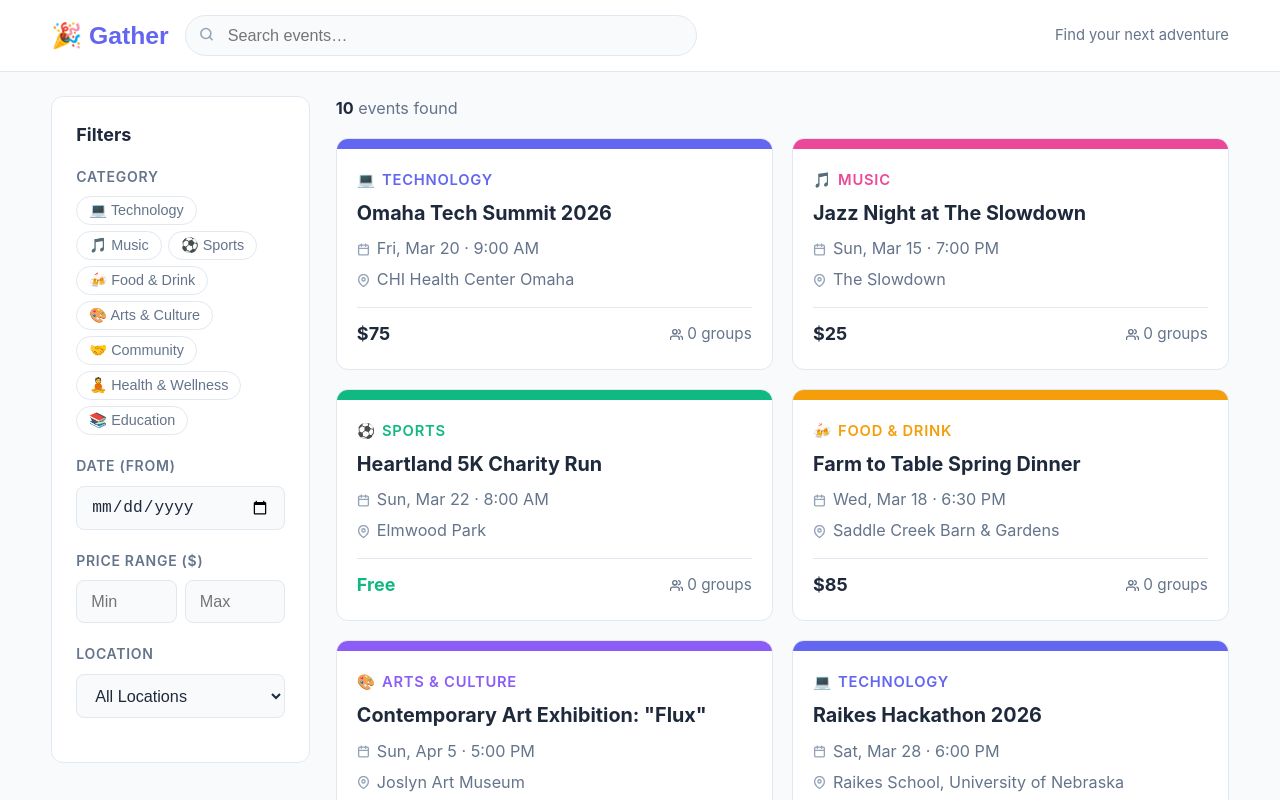
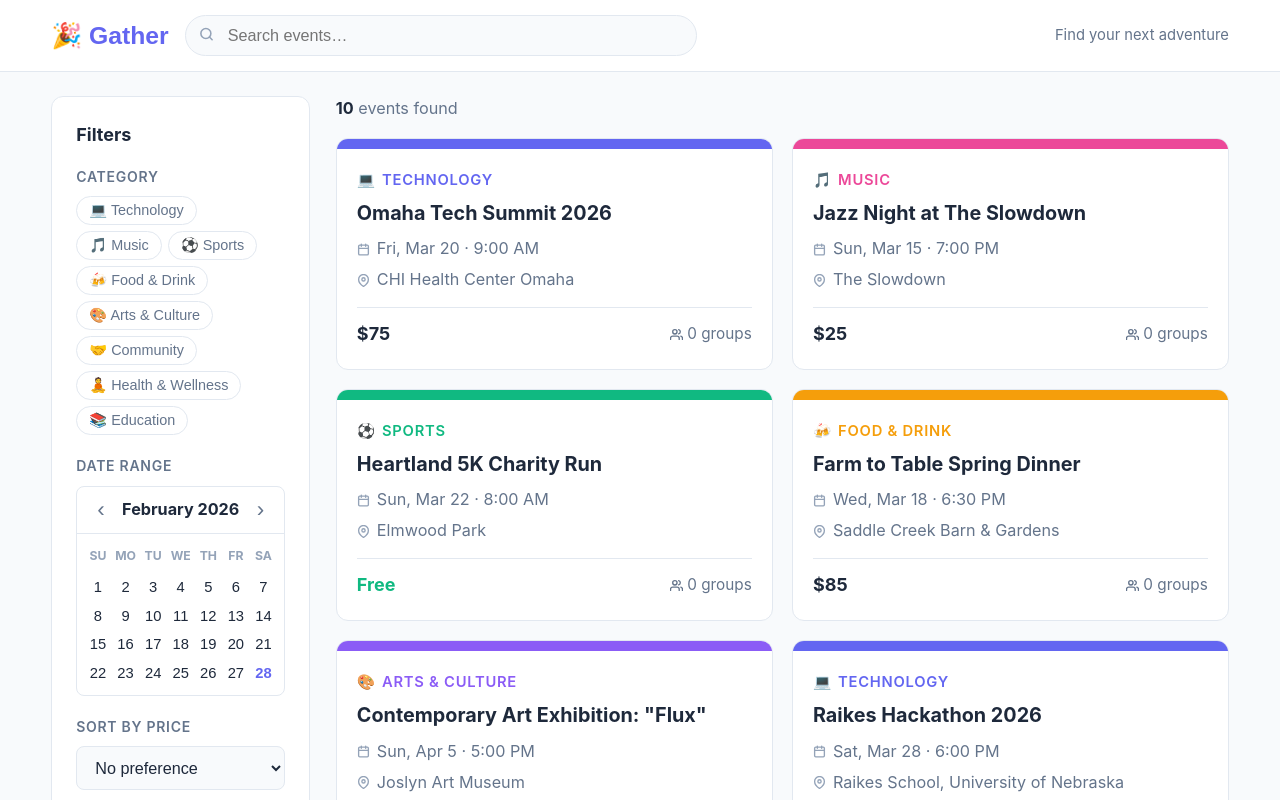
Before and after one commit to michaeldejournett/Raikes-Hacks-2026, a React (Vite) app in the folder frontend/: page / in a window 1280 px wide. Shown: the top 800 px of the page. Built offline with nearby package versions, Linux system fonts and the light colour scheme.

Commit message:
changed filtering

```diff
--- a/frontend/src/App.jsx
+++ b/frontend/src/App.jsx
@@ -7,9 +7,9 @@ import EventDetail from './components/EventDetail'
 
 const DEFAULT_FILTERS = {
   category: '',
-  date: '',
-  minPrice: '',
-  maxPrice: '',
+  dateFrom: '',
+  dateTo: '',
+  priceSort: '',
   location: '',
 }
 
@@ -24,15 +24,17 @@ export default function App() {
   // ── Filtering ──────────────────────────────────────────────
   const filteredEvents = useMemo(() => {
     const q = searchQuery.trim().toLowerCase()
-    return EVENTS.filter((ev) => {
+    const results = EVENTS.filter((ev) => {
       if (q && !ev.name.toLowerCase().includes(q) && !ev.description.toLowerCase().includes(q)) return false
       if (filters.category && ev.category !== filters.category) return false
       if (filters.location && ev.location !== filters.location) return false
-      if (filters.date && ev.date < filters.date) return false
-      if (filters.minPrice !== '' && ev.price < Number(filters.minPrice)) return false
-      if (filters.maxPrice !== '' && ev.price > Number(filters.maxPrice)) return false
+      if (filters.dateFrom && ev.date < filters.dateFrom) return false
+      if (filters.dateTo && ev.date > filters.dateTo) return false
       return true
     })
+    if (filters.priceSort === 'asc') results.sort((a, b) => a.price - b.price)
+    if (filters.priceSort === 'desc') results.sort((a, b) => b.price - a.price)
+    return results
   }, [searchQuery, filters])
 
   // ── Group handlers ─────────────────────────────────────────
--- /dev/null
+++ b/frontend/src/components/DateRangePicker.jsx
@@ -0,0 +1,110 @@
+import { useState } from 'react'
+
+const MONTHS = ['January','February','March','April','May','June',
+                 'July','August','September','October','November','December']
+const DAYS   = ['Su','Mo','Tu','We','Th','Fr','Sa']
+
+function toStr(date) {
+  const y = date.getFullYear()
+  const m = String(date.getMonth() + 1).padStart(2, '0')
+  const d = String(date.getDate()).padStart(2, '0')
+  return `${y}-${m}-${d}`
+}
+
+function formatDisplay(str) {
+  if (!str) return null
+  const [y, m, d] = str.split('-').map(Number)
+  return `${MONTHS[m - 1].slice(0, 3)} ${d}, ${y}`
+}
+
+export default function DateRangePicker({ dateFrom, dateTo, onChange }) {
+  const today = new Date()
+  const [view, setView] = useState(() => {
+    if (dateFrom) {
+      const [y, mo] = dateFrom.split('-').map(Number)
+      return new Date(y, mo - 1, 1)
+    }
+    return new Date(today.getFullYear(), today.getMonth(), 1)
+  })
+
+  const year  = view.getFullYear()
+  const month = view.getMonth()
+
+  // Build calendar grid
+  const firstDow     = new Date(year, month, 1).getDay()
+  const daysInMonth  = new Date(year, month + 1, 0).getDate()
+  const daysInPrev   = new Date(year, month, 0).getDate()
+
+  const cells = []
+  for (let i = firstDow - 1; i >= 0; i--)
+    cells.push({ ds: toStr(new Date(year, month - 1, daysInPrev - i)), other: true })
+  for (let d = 1; d <= daysInMonth; d++)
+    cells.push({ ds: toStr(new Date(year, month, d)), other: false })
+  let next = 1
+  while (cells.length % 7 !== 0)
+    cells.push({ ds: toStr(new Date(year, month + 1, next++)), other: true })
+
+  const handleClick = (ds) => {
+    if (!dateFrom || (dateFrom && dateTo)) {
+      // First click (or reset): set start
+      onChange({ dateFrom: ds, dateTo: '' })
+    } else {
+      // Second click: set end, auto-sort so from is always earlier
+      const from = ds < dateFrom ? ds : dateFrom
+      const to   = ds < dateFrom ? dateFrom : ds
+      onChange({ dateFrom: from, dateTo: to })
+    }
+  }
+
+  const todayStr = toStr(today)
+
+  return (
+    <div className="drp">
+      {/* Header */}
+      <div className="drp-header">
+        <button className="drp-nav" onClick={() => setView(new Date(year, month - 1, 1))}>‹</button>
+        <span className="drp-title">{MONTHS[month]} {year}</span>
+        <button className="drp-nav" onClick={() => setView(new Date(year, month + 1, 1))}>›</button>
+      </div>
+
+      {/* Day names */}
+      <div className="drp-grid">
+        {DAYS.map(d => <div key={d} className="drp-weekday">{d}</div>)}
+
+        {cells.map(({ ds, other }) => {
+          const isStart   = ds === dateFrom
+          const isEnd     = ds === dateTo
+          const inRange   = dateFrom && dateTo && ds > dateFrom && ds < dateTo
+          const isToday   = ds === todayStr
+
+          let cls = 'drp-day'
+          if (other)   cls += ' drp-other'
+          if (isStart) cls += ' drp-start'
+          if (isEnd)   cls += ' drp-end'
+          if (inRange) cls += ' drp-range'
+          if (isToday && !isStart && !isEnd) cls += ' drp-today'
+
+          return (
+            <button key={ds + (other ? 'o' : '')} className={cls} onClick={() => handleClick(ds)}>
+              {Number(ds.slice(8))}
+            </button>
+          )
+        })}
+      </div>
+
+      {/* Selected range display */}
+      {(dateFrom || dateTo) && (
+        <div className="drp-footer">
+          <span className="drp-range-text">
+            {dateFrom ? formatDisplay(dateFrom) : '…'}
+            {' → '}
+            {dateTo ? formatDisplay(dateTo) : <em style={{ opacity: .5 }}>pick end</em>}
+          </span>
+          <button className="drp-clear" onClick={() => onChange({ dateFrom: '', dateTo: '' })}>
+            Clear
+          </button>
+        </div>
+      )}
+    </div>
+  )
+}
--- a/frontend/src/components/SearchFilters.jsx
+++ b/frontend/src/components/SearchFilters.jsx
@@ -1,5 +1,6 @@
 import { useState } from 'react'
 import { CATEGORIES } from '../data/events'
+import DateRangePicker from './DateRangePicker'
 
 const LOCATIONS = ['All Locations', 'Omaha, NE', 'Lincoln, NE']
 
@@ -11,21 +12,20 @@ export default function SearchFilters({ filters, onChange, onReset }) {
   const hasActiveFilters =
     filters.category ||
     filters.location ||
-    filters.date ||
-    filters.minPrice !== '' ||
-    filters.maxPrice !== ''
+    filters.dateFrom ||
+    filters.dateTo ||
+    filters.priceSort
 
   const activeCount = [
     filters.category,
     filters.location,
-    filters.date,
-    filters.minPrice !== '' ? 'p' : '',
-    filters.maxPrice !== '' ? 'p' : '',
+    filters.dateFrom || filters.dateTo ? 'date' : '',
+    filters.priceSort,
   ].filter(Boolean).length
 
   return (
     <>
-      {/* Mobile toggle — only visible via CSS on small screens */}
+      {/* Mobile toggle */}
       <button className="filter-toggle-btn" onClick={() => setOpen((o) => !o)}>
         <span>
           Filters {activeCount > 0 && <span style={{ color: 'var(--primary)' }}>({activeCount})</span>}
@@ -59,39 +59,29 @@ export default function SearchFilters({ filters, onChange, onReset }) {
           </div>
         </div>
 
-        {/* Date */}
+        {/* Date range */}
         <div className="filter-group">
-          <label className="filter-label" htmlFor="filter-date">Date (from)</label>
-          <input
-            id="filter-date"
-            type="date"
-            className="filter-input"
-            value={filters.date}
-            onChange={(e) => set('date', e.target.value)}
+          <span className="filter-label">Date Range</span>
+          <DateRangePicker
+            dateFrom={filters.dateFrom}
+            dateTo={filters.dateTo}
+            onChange={({ dateFrom, dateTo }) => onChange({ ...filters, dateFrom, dateTo })}
           />
         </div>
 
-        {/* Price */}
+        {/* Price sort */}
         <div className="filter-group">
-          <span className="filter-label">Price Range ($)</span>
-          <div className="price-range-row">
-            <input
-              type="number"
-              className="filter-input"
-              placeholder="Min"
-              min="0"
-              value={filters.minPrice}
-              onChange={(e) => set('minPrice', e.target.value)}
-            />
-            <input
-              type="number"
-              className="filter-input"
-              placeholder="Max"
-              min="0"
-              value={filters.maxPrice}
-              onChange={(e) => set('maxPrice', e.target.value)}
-            />
-          </div>
+          <label className="filter-label" htmlFor="filter-price-sort">Sort by Price</label>
+          <select
+            id="filter-price-sort"
+            className="filter-input"
+            value={filters.priceSort}
+            onChange={(e) => set('priceSort', e.target.value)}
+          >
+            <option value="">No preference</option>
+            <option value="asc">Least expensive first</option>
+            <option value="desc">Most expensive first</option>
+          </select>
         </div>
 
         {/* Location */}
--- a/frontend/src/index.css
+++ b/frontend/src/index.css
@@ -299,6 +299,13 @@ body {
   display: grid;
   grid-template-columns: 1fr 1fr;
   gap: 8px;
+}
+
+.filter-sublabel {
+  display: block;
+  font-size: 0.72rem;
+  color: var(--text-light);
+  margin-bottom: 4px;
 }
 
 .category-pills {
@@ -750,6 +757,128 @@ textarea.form-input {
   color: var(--text-muted);
 }
 
+/* ── Date Range Picker ───────────────────────────── */
+.drp {
+  border: 1.5px solid var(--border);
+  border-radius: var(--radius-sm);
+  overflow: hidden;
+  background: var(--card-bg);
+}
+
+.drp-header {
+  display: flex;
+  align-items: center;
+  justify-content: space-between;
+  padding: 10px 12px;
+  border-bottom: 1px solid var(--border);
+}
+
+.drp-nav {
+  background: none;
+  border: none;
+  cursor: pointer;
+  font-size: 1.25rem;
+  line-height: 1;
+  color: var(--text-muted);
+  padding: 2px 8px;
+  border-radius: var(--radius-sm);
+  transition: background var(--transition), color var(--transition);
+}
+
+.drp-nav:hover {
+  background: var(--bg);
+  color: var(--text);
+}
+
+.drp-title {
+  font-size: 0.9rem;
+  font-weight: 700;
+  color: var(--text);
+}
+
+.drp-grid {
+  display: grid;
+  grid-template-columns: repeat(7, 1fr);
+  padding: 8px;
+  gap: 2px;
+}
+
+.drp-weekday {
+  text-align: center;
+  font-size: 0.68rem;
+  font-weight: 700;
+  text-transform: uppercase;
+  color: var(--text-light);
+  padding: 4px 0 6px;
+}
+
+.drp-day {
+  text-align: center;
+  font-size: 0.82rem;
+  padding: 6px 2px;
+  border: none;
+  background: none;
+  cursor: pointer;
+  border-radius: 4px;
+  color: var(--text);
+  transition: background var(--transition), color var(--transition);
+  line-height: 1;
+}
+
+.drp-day:hover {
+  background: var(--primary-light);
+  color: var(--primary);
+}
+
+.drp-other  { color: var(--text-light); }
+
+.drp-today  {
+  font-weight: 700;
+  color: var(--primary);
+}
+
+.drp-start,
+.drp-end {
+  background: var(--primary) !important;
+  color: white !important;
+  font-weight: 700;
+  border-radius: 4px;
+}
+
+.drp-range {
+  background: var(--primary-light);
+  color: var(--primary);
+  border-radius: 0;
+}
+
+.drp-footer {
+  display: flex;
+  align-items: center;
+  justify-content: space-between;
+  padding: 8px 12px;
+  border-top: 1px solid var(--border);
+  background: var(--bg);
+}
+
+.drp-range-text {
+  font-size: 0.78rem;
+  color: var(--text-muted);
+}
+
+.drp-clear {
+  background: none;
+  border: none;
+  cursor: pointer;
+  font-size: 0.78rem;
+  font-weight: 600;
+  color: var(--danger);
+  padding: 2px 6px;
+  border-radius: 4px;
+  transition: background var(--transition);
+}
+
+.drp-clear:hover { background: #fee2e2; }
+
 /* ── Misc ────────────────────────────────────────── */
 .divider {
   height: 1px;
```
